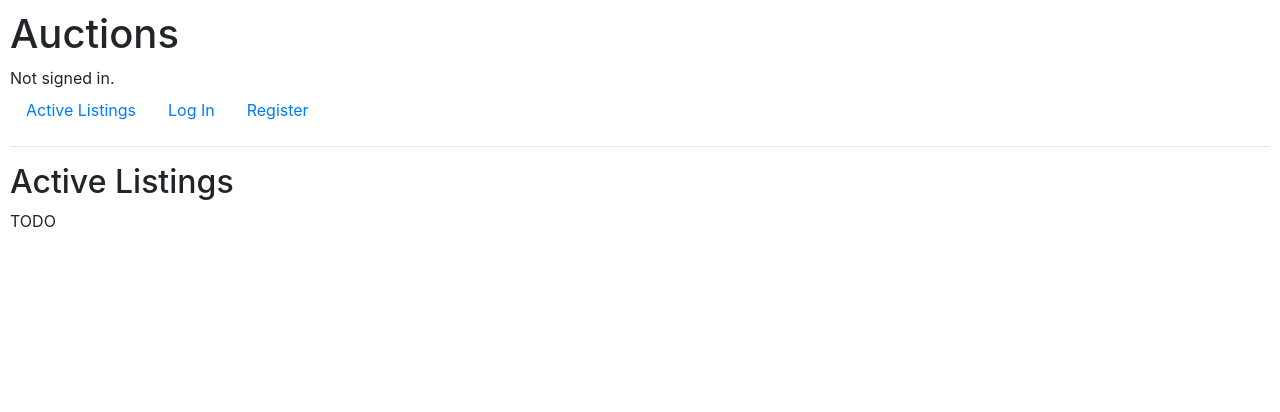
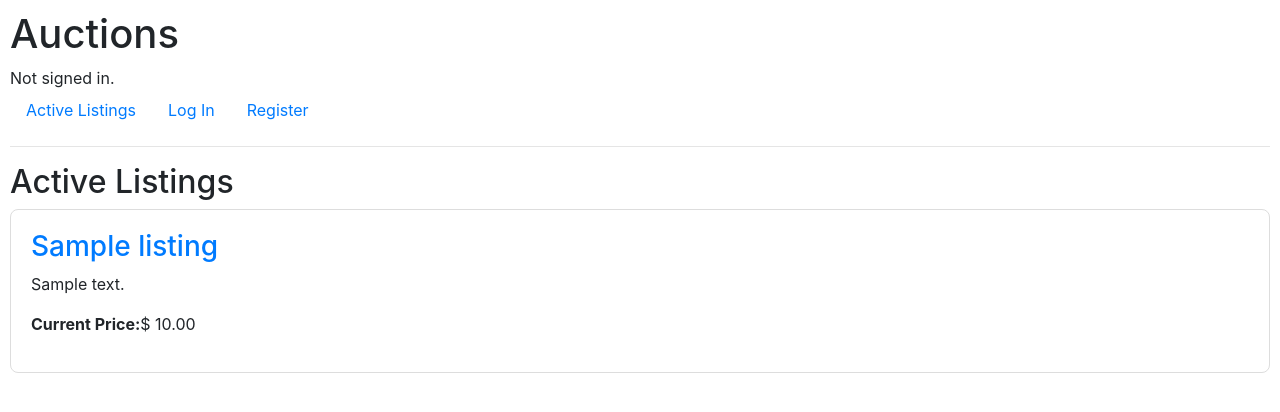
Before and after one commit to JuniorSEVERE-WEB/commerce-version2, a Django app: template auctions/templates/auctions/index.html in a window 1280 px wide. Shown: the top 412 px of the page. Run offline with Django 3.2, Linux system fonts and the light colour scheme; the template is opened without the code that fills it: values that come from a table or form of the project are taken from there, others are empty; tables that the repository leaves empty hold one stand-in row (values such as "Sample post"); some libraries are stand-ins or nearby versions.

Commit message:
change image fielsd in listing

```diff
--- a/auctions/forms.py
+++ b/auctions/forms.py
@@ -4,4 +4,4 @@ from .models import Listing
 class ListingForm(forms.ModelForm):
     class Meta:
         model = Listing
-        fields = ["title", "description", "starting_bid", "image", "category"]
+        fields = ["title", "description", "starting_bid", "image_url", "category"]
--- a/auctions/models.py
+++ b/auctions/models.py
@@ -11,7 +11,8 @@ class Listing(models.Model):
     description = models.TextField()  # Description détaillée
     starting_bid = models.DecimalField(max_digits=10, decimal_places=2)  # Prix initial
     current_price = models.DecimalField(max_digits=10, decimal_places=2, default=0)  # Prix actuel
-    image = models.ImageField(upload_to='listing_images/', blank=True, null=True)  # Image uploadée
+    #image = models.ImageField(upload_to='listing_images/', blank=True, null=True)  # Image uploadée
+    image_url = models.URLField(blank=True, null=True, verbose_name="Image URL")  # Champ pour une URL
     category = models.CharField(max_length=50, blank=True)  # Catégorie (ex: "Électronique")
     is_active = models.BooleanField(default=True)  # Enchère ouverte/fermée
     creator = models.ForeignKey(User, on_delete=models.CASCADE, related_name="listings")  # Créateur
--- a/auctions/static/auctions/styles.css
+++ b/auctions/static/auctions/styles.css
@@ -1,3 +1,13 @@
 body {
     padding: 10px;
 }
+.listing-card {
+    border: 1px solid #ddd;
+    padding: 20px;
+    margin-bottom: 20px;
+    border-radius: 8px;
+}
+.listing-card img {
+    max-width: 100%;
+    height: auto;
+}
--- a/auctions/templates/auctions/index.html
+++ b/auctions/templates/auctions/index.html
@@ -3,5 +3,23 @@
 {% block body %}
     <h2>Active Listings</h2>
 
-    TODO
+    {% for listing in listings %}
+       <div class="listing-card">
+           <h3>
+            <a href="{% url "listing_detail" listing.id %}">{{ listing.title }}</a>
+           </h3>
+
+           {% if listing_image %}
+              <img src="{{ listing.image.url }}" alt="{{ listing.title }}" width="200">
+           {% endif %}
+
+           <p>{{ listing.description }}</p>
+
+           <p><strong>Current Price:</strong>$ {{ listing.current_price }}</p>
+
+       </div>
+    {% empty %}
+       <p>No active listinngs yet</p>
+
+    {% endfor %}
 {% endblock %}
```
Also changed, not shown: auctions/migrations/0003_remove_listing_image_listing_image_url.py (added), db.sqlite3.
